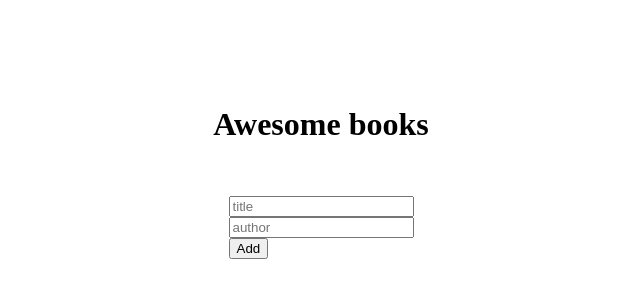
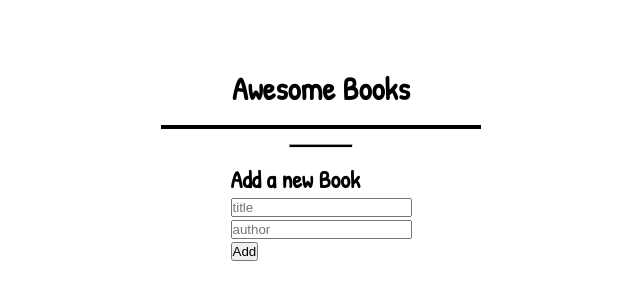
Before and after one commit to pasytchangwa/Awesome_books, a website: page index.html in a window 1280 px wide. Shown: the part 236-536 px from the top of the page, without its empty margins (319-959 px from the left). Drawn offline with Linux system fonts and the light colour scheme.

Commit message:
Add style branch and add styling for main section, book list and horizontal bar

```diff
--- a/Assets/css/styles.css
+++ b/Assets/css/styles.css
@@ -1,7 +1,54 @@
+@import url('https://fonts.googleapis.com/css2?family=Patrick+Hand&display=swap');
+
+* {
+  margin: 0;
+  padding: 0;
+  box-sizing: border-box;
+}
+
+body {
+  font-family: 'Patrick Hand', cursive;
+  font-weight: 400;
+}
+
 .main-section {
   display: flex;
   flex-direction: column;
   justify-content: center;
   align-items: center;
+  width: 25%;
+  row-gap: 15px;
+  margin: 0 auto;
   height: 100vh;
 }
+
+.main-section h1 {
+  text-transform: capitalize;
+}
+
+.book-list {
+  border: 2px solid black;
+  margin: 0 auto;
+  display: flex;
+  flex-direction: column;
+  row-gap: 2px;
+  width: 100%;
+}
+
+.list-item {
+  width: 100%;
+  display: flex;
+  justify-content: space-between;
+}
+
+.book-list li:nth-child(odd) {
+  background-color: #e9e9e9;
+}
+
+.main-section hr {
+  width: 20%;
+  height: 0.3rem;
+  background-color: black;
+  font-weight: bold;
+  margin: 0 auto;
+}
--- a/index.html
+++ b/index.html
@@ -13,7 +13,9 @@
   <ul class="book-list">
 
   </ul>
+  <hr>
   <form class="add-book">
+   <h2>Add a new Book</h2>
    <div>
     <input class="title" type="text" placeholder="title" aria-label="title">
    </div>
```
